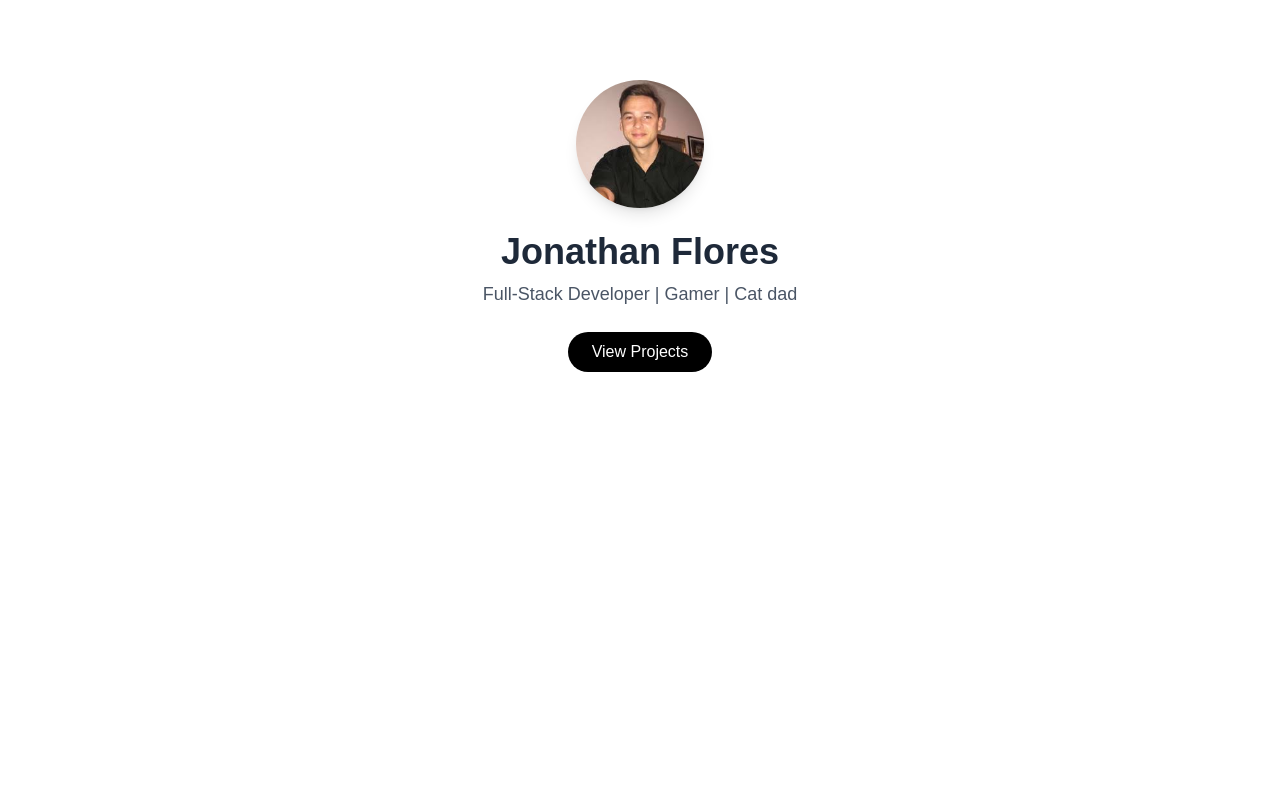
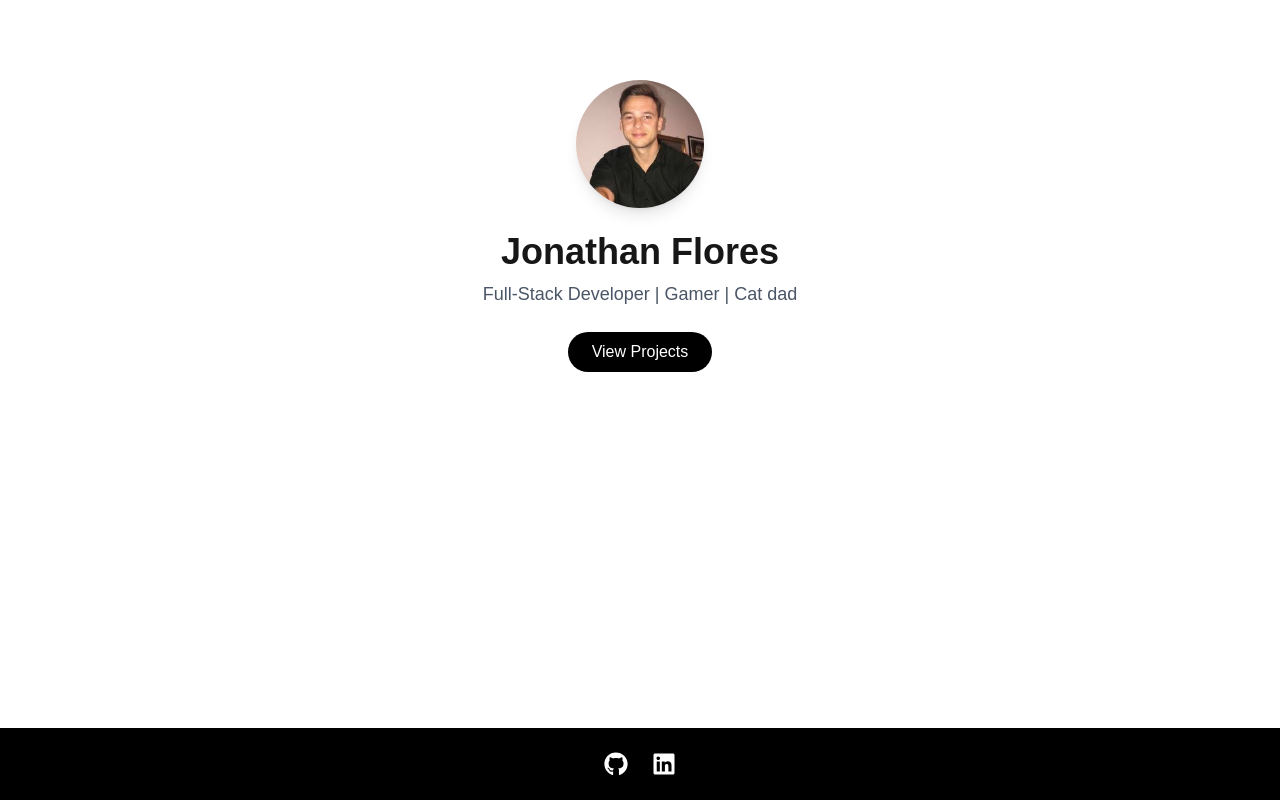
Before and after one commit to JonathanTobiasFlores/Portfolio, a Next.js app in the folder showcase/: page / in a window 1280 px wide. Built offline with nearby package versions, Linux system fonts and the light colour scheme.

Commit message:
Add Footer

```diff
--- a/showcase/src/app/page.js
+++ b/showcase/src/app/page.js
@@ -1,9 +1,13 @@
 import Hero from '../components/Hero'
+import Footer from '../components/Footer'
 
 export default function HomePage() {
   return (
-    <main className="min-h-screen bg-white text-gray-800">
-      <Hero />
+    <main className="min-h-screen flex flex-col">
+      <div className="flex-grow">
+        <Hero />
+      </div>
+      <Footer />
     </main>
   )
 }
--- /dev/null
+++ b/showcase/src/components/Footer.js
@@ -0,0 +1,26 @@
+import { FaGithub, FaLinkedin } from 'react-icons/fa'
+
+export default function Footer() {
+  return (
+    <footer className="w-full bg-black text-white py-6">
+      <div className="flex justify-center gap-6 text-2xl">
+        <a
+          href="https://github.com/JonathanTobiasFlores"
+          target="_blank"
+          rel="noopener noreferrer"
+          className="hover:text-gray-400 transition"
+        >
+          <FaGithub />
+        </a>
+        <a
+          href="https://www.linkedin.com/in/jonathan-flores-952766105/"
+          target="_blank"
+          rel="noopener noreferrer"
+          className="hover:text-gray-400 transition"
+        >
+          <FaLinkedin />
+        </a>
+      </div>
+    </footer>
+  )
+}
```
Also changed, not shown: showcase/package.json (+4 -3 lines), 1 other file (tests, documents, lock files or other folders).
